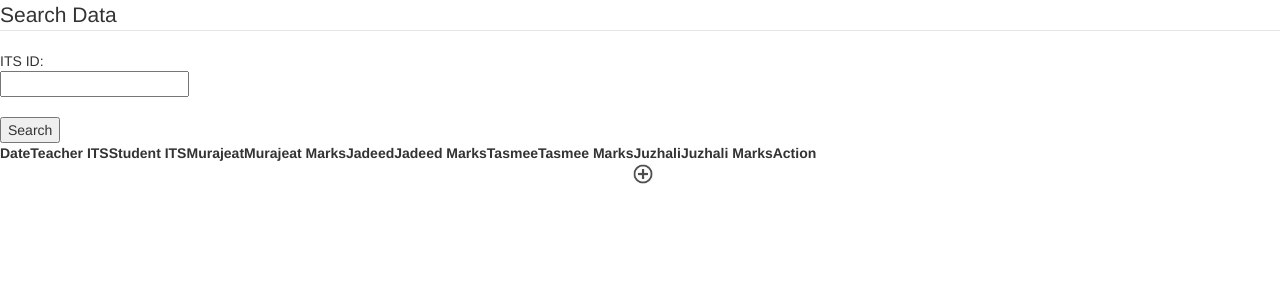
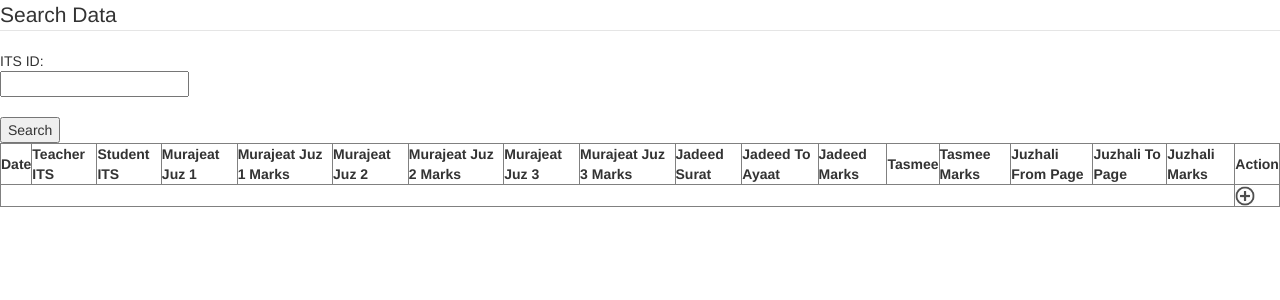
Before and after one commit to mohdj/schedulerapp, a PHP site: page /app/searchdata.php in a window 1280 px wide. Shown: the top 300 px of the page. Run offline with PHP 8.4, Linux system fonts and the light colour scheme; data that the repository does not hold is empty; a stand-in replaces the project's code that opens the database connection; some libraries are stand-ins or nearby versions.

Commit message:
add more data

```diff
--- a/app/_addData.php
+++ b/app/_addData.php
@@ -1,9 +1,9 @@
 <?php
 include('connection.php');
 
-if ($_POST['hifztype'] == 'Murajeat')
+if ($_POST)
   	{
-  $sql = "INSERT INTO daily_hifz_report (`its_teacher`,`its_student`,`date`,`attendance`,`murajeat`,`murajeat_marks`,`jadeed`,`jadeed_marks`,`juzhali`,`juzhali_marks`,`jadeed_ayats`,`tasmee`,`tasmee_marks`) VALUES ('0','" . $_POST['studentits'] . "','" . $_POST['sf_amount_date'] . "','','" . $_POST['hifztype'] . "','" . $_POST['Amount'] . "','','','','','','','')";
+  $sql = "INSERT INTO daily_hifz_report (`its_teacher`,`its_student`,`date`,`attendance`,`murajeat_juz1`,`murajeat_marks1`,`murajeat_juz2`,`murajeat_marks2`,`murajeat_juz3`,`murajeat_marks3`,`jadeed_surat`,`jadeed_to_ayat`,`jadeed_marks`,`juzhali_from`,`juzhali_to`,`juzhali_marks`,`tasmee`,`tasmee_marks`) VALUES ('0','" . $_POST['studentits'] . "','" . $_POST['sf_amount_date'] . "','','" . $_POST['mr_juz1'] . "','" . $_POST['mr_marks1'] . "','" . $_POST['mr_juz2'] . "','" . $_POST['mr_marks2'] . "','" . $_POST['mr_juz3'] . "','" . $_POST['mr_marks3'] . "','" . $_POST['jd_surat'] . "','" . $_POST['jd_to'] . "','" . $_POST['jd_marks'] . "','" . $_POST['jh_from'] . "','" . $_POST['jh_to'] . "','" . $_POST['jh_marks'] . "','','')";
   mysqli_query($link, $sql) or die(mysqli_error($link));
   echo "success";
 
--- a/app/searchdata.php
+++ b/app/searchdata.php
@@ -32,14 +32,21 @@ if($_GET)
       </div>
       <div class="modal-body">
         <div id="hisabform">
-        <select name="hifztype">
-                            <option value='Murajeat'>Murajeat</option>
-                            <option value='Jadeed'>Jadeed</option>
-                            <option value='Juzhali'>Juzhali</option>
-                            <option value='Tasmee'>Tasmee</option>
-        </select>
-        <input type="number" name="Amount" placeholder="Marks"/>
-        <input type="text" name="sf_amount_date" value="<?php echo date("Y-m-d") ?>"/>
+        <input type="date" name="sf_amount_date" value="<?php echo date("Y-m-d") ?>"/>
+        <input type="number" name="mr_juz1" placeholder="Murajeat Juz1"/>
+        <input type="number" name="mr_marks1" placeholder="Murajeat Marks1"/>
+        <input type="number" name="mr_juz2" placeholder="Murajeat Juz2"/>
+        <input type="number" name="mr_marks2" placeholder="Murajeat Marks2"/>
+        <input type="number" name="mr_juz3" placeholder="Murajeat Juz3"/>
+        <input type="number" name="mr_marks3" placeholder="Murajeat Marks3"/>
+
+        <input type="number" name="jh_from" placeholder="Juzhali From Page"/>
+        <input type="number" name="jh_to" placeholder="Juzhali To Page"/>
+        <input type="number" name="jh_marks" placeholder="Juzhali Marks"/>
+
+        <input type="text" name="jd_surat" placeholder="Jadeed Surat"/>
+        <input type="number" name="jd_to" placeholder="Jadeed To Ayaat"/>
+        <input type="number" name="jd_marks" placeholder="Jadeed Marks"/>
         <input type="hidden" name="studentits"/>
       </div>
       </div>
@@ -62,7 +69,7 @@ if($_GET)
 </form>
 
 
-<table>
+<table border="1">
 
                 <thead>
 
@@ -70,13 +77,19 @@ if($_GET)
                     <th>Date</th>
                     <th>Teacher ITS</th>
                     <th>Student ITS</th>
-                    <th>Murajeat</th>
-                    <th>Murajeat Marks</th>
-                    <th>Jadeed</th>
+                    <th>Murajeat Juz 1</th>
+                    <th>Murajeat Juz 1 Marks</th>
+                    <th>Murajeat Juz 2</th>
+                    <th>Murajeat Juz 2 Marks</th>
+                    <th>Murajeat Juz 3</th>
+                    <th>Murajeat Juz 3 Marks</th>
+                    <th>Jadeed Surat</th>
+                    <th>Jadeed To Ayaat</th>
                     <th>Jadeed Marks</th>
                     <th>Tasmee</th>
                     <th>Tasmee Marks</th>
-                    <th>Juzhali</th>
+                    <th>Juzhali From Page</th>
+                    <th>Juzhali To Page</th>
                     <th>Juzhali Marks</th>
                     <th>Action</th>
                   </tr>
@@ -91,18 +104,24 @@ if($_GET)
                     <td><?php echo $values['date']; ?></td>
                     <td><?php echo $values['its_teacher']; ?></td>
                     <td><?php echo $values['its_student']; ?></td>
-                    <td><?php echo $values['murajeat']; ?></td>
-                    <td><?php echo $values['murajeat_marks']; ?></td>
-                    <td><?php echo $values['jadeed']; ?></td>
+                    <td><?php echo $values['murajeat_juz1']; ?></td>
+                    <td><?php echo $values['murajeat_marks1']; ?></td>
+                    <td><?php echo $values['murajeat_juz2']; ?></td>
+                    <td><?php echo $values['murajeat_marks2']; ?></td>
+                    <td><?php echo $values['murajeat_juz3']; ?></td>
+                    <td><?php echo $values['murajeat_marks3']; ?></td>
+                    <td><?php echo $values['jadeed_surat']; ?></td>
+                    <td><?php echo $values['jadeed_to_ayat']; ?></td>
                     <td><?php echo $values['jadeed_marks']; ?></td>
                     <td><?php echo $values['tasmee']; ?></td>
                     <td><?php echo $values['tasmee_marks']; ?></td>
-                    <td><?php echo $values['juzhali']; ?></td>
-                    <td><?php echo $values['juzhali']; ?></td>
+                    <td><?php echo $values['juzhali_from']; ?></td>
+                    <td><?php echo $values['juzhali_to']; ?></td>
+                    <td><?php echo $values['juzhali_marks']; ?></td>
                   </tr>
                   <?php } ?>
                   <tr>
-                      <td colspan='9'></td>
+                      <td colspan='17'></td>
                       <td><a href="#" data-key="payhisab" data-its="<?php echo $student_itsid; ?>"><img src="images/add.png" style="width:20px;height:20px;"></a></td>
                   </tr>
                 </tbody>
```
